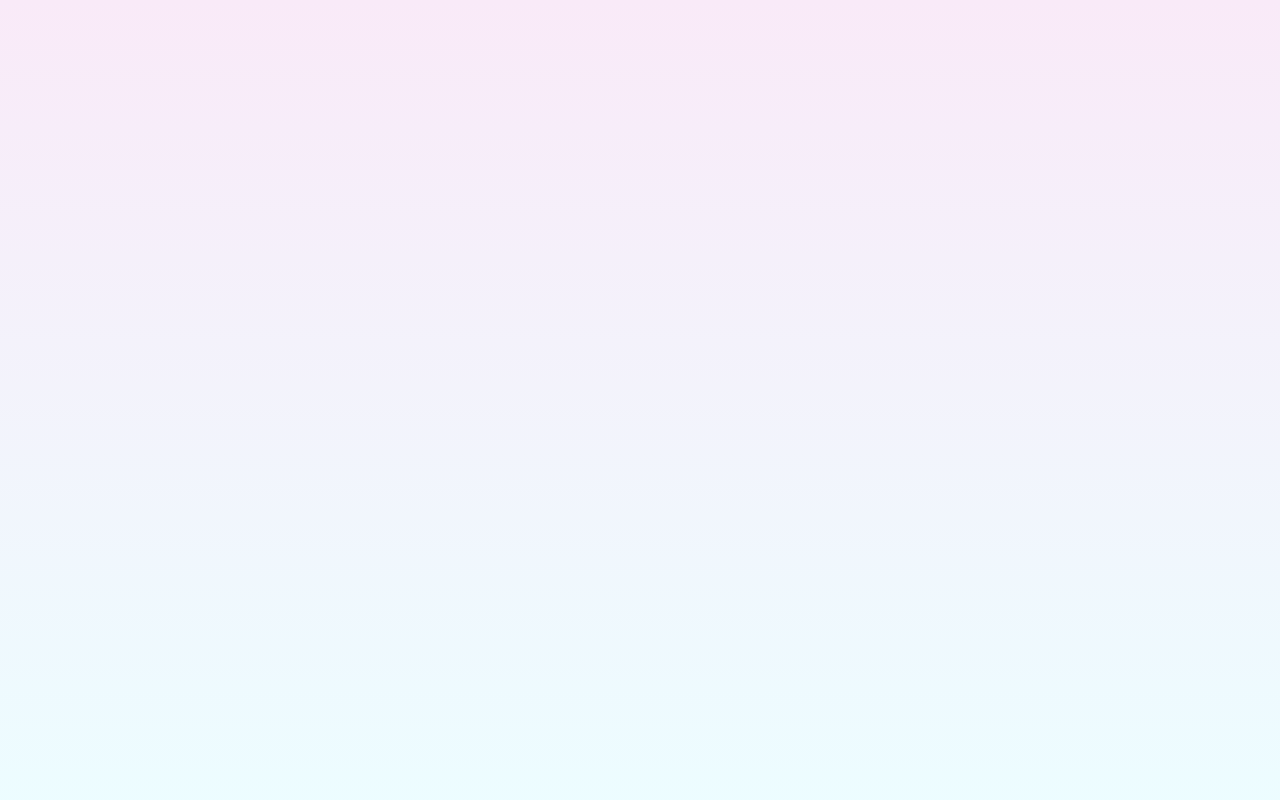
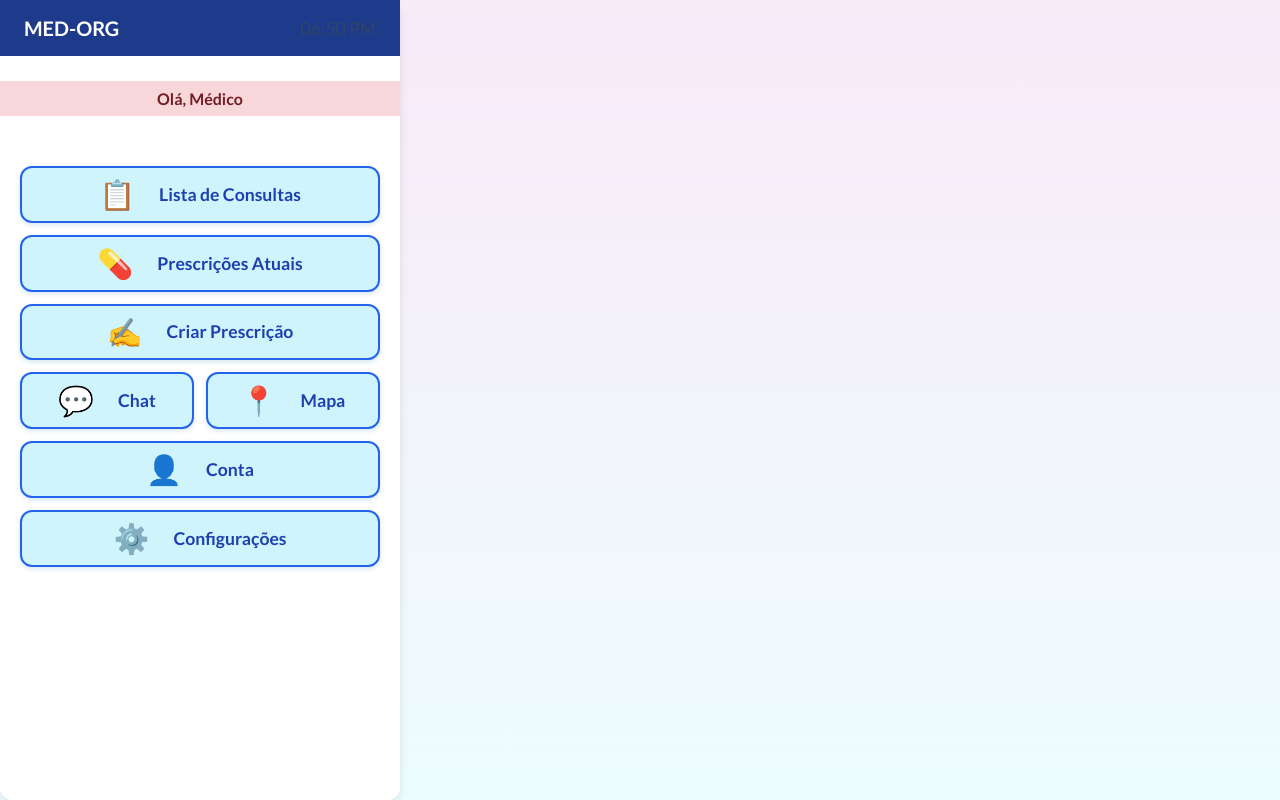
Before and after one commit to matheusarsenal/MED-ORG, a React (Vite) app in the folder FEnd/: page /home-medico in a window 1280 px wide. Before the commit this address had no page. Built offline with nearby package versions, Linux system fonts and the light colour scheme.

Commit message:
Implementação das telas de Home

```diff
--- a/FEnd/src/App.jsx
+++ b/FEnd/src/App.jsx
@@ -11,6 +11,9 @@ import PrescricaoPaciente from './Screens/PrescricaoPaciente'
 import Suporte from './Screens/PagSuporte'
 import Chat from './Screens/BatePapo'
 import MenuServicos from './Screens/Servicos';
+import HomeMedico from './Screens/HomeMedico';
+import HomePaciente from './Screens/HomePaciente';
+import HomeSecretario from './Screens/HomeSecretario';
 
 export default function App() {
   return (
@@ -26,6 +29,9 @@ export default function App() {
         <Route path="/suporte" element={<Suporte />} />
         <Route path="/chat" element={<Chat />} />
         <Route path="/servicos-oferecidos" element={<MenuServicos />} />
+        <Route path="/home-medico" element={<HomeMedico />} />
+        <Route path="/home-secretario" element={<HomeSecretario />} />
+        <Route path="/home-paciente" element={<HomePaciente />} />
       </Routes>
     </Router>
   )
--- /dev/null
+++ b/FEnd/src/Screens/HomeMedico/index.jsx
@@ -0,0 +1,56 @@
+import React, { useEffect } from "react";
+import { useNavigate } from "react-router-dom";
+import './style.css';
+
+const HomeMedico = () => {
+  const navigate = useNavigate();
+
+  const usuarioSalvo = JSON.parse(localStorage.getItem("usuario"));
+  const userName = usuarioSalvo?.nome || "Médico";
+  const tipoUsuario = usuarioSalvo?.tipo;
+
+  //useEffect(() => {
+  //  if(tipoUsuario !== "medico") {
+  //    alert("Acesso permitido apenas para médicos.");
+   //   navigate("/");
+   // }
+  //}, [tipoUsuario, navigate]);
+
+  const menuItems = [
+    { label: "Lista de Consultas", icon: "📋", path: "/consultas" },
+    { label: "Prescrições Atuais", icon: "💊", path: "/prescricoes" },
+    { label: "Criar Prescrição", icon: "✍️", path: "/criar-prescricao" },
+    { label: "Chat", icon: "💬", path: "/chat" },
+    { label: "Mapa", icon: "📍", path: "/mapa" },
+    { label: "Conta", icon: "👤", path: "/conta" },
+    { label: "Configurações", icon: "⚙️", path: "/configuracoes" },
+  ];
+
+  return (
+    <div className="home-container">
+      <header className="home-header">
+        <span>MED-ORG</span>
+        <span className="hora">
+          {new Date().toLocaleTimeString([], { hour: "2-digit", minute: "2-digit" })}
+        </span>
+      </header>
+
+      <div className="usuario-nome">Olá, {userName}</div>
+
+      <div className="menu-container">
+        {menuItems.map((item, index) => (
+          <button
+            key={index}
+            onClick={() => navigate(item.path)}
+            className="menu-item"
+          >
+            <span className="menu-icon">{item.icon}</span>
+            <span>{item.label}</span>
+          </button>
+        ))}
+      </div>
+    </div>
+  );
+};
+
+export default HomeMedico;
--- /dev/null
+++ b/FEnd/src/Screens/HomeMedico/style.css
@@ -0,0 +1,97 @@
+/* Container geral */
+.home-container {
+  max-width: 400px;
+  margin: 30px auto;
+  padding: 20px;
+  font-family: 'Segoe UI', Tahoma, Geneva, Verdana, sans-serif;
+  background-color: #f5f7fa;
+  border-radius: 12px;
+  box-shadow: 0 4px 10px rgba(0, 0, 0, 0.1);
+}
+
+/* Cabeçalho */
+.home-header {
+  display: flex;
+  justify-content: space-between;
+  align-items: center;
+  margin-bottom: 25px;
+  font-weight: 700;
+  font-size: 1.6rem;
+  color: #2c3e50;
+}
+
+.home-header .hora {
+  font-weight: 500;
+  font-size: 1.1rem;
+  color: #34495e;
+}
+
+/* Nome do usuário */
+.usuario-nome {
+  font-size: 1.3rem;
+  font-weight: 600;
+  color: #34495e;
+  margin-bottom: 30px;
+  text-align: center;
+}
+
+/* Container do menu */
+.menu-container {
+  display: flex;
+  flex-direction: column;
+  gap: 15px;
+}
+
+/* Botões do menu */
+.menu-item {
+  background-color: white;
+  border: 2px solid #2980b9;
+  border-radius: 8px;
+  padding: 14px 18px;
+  font-size: 1.1rem;
+  font-weight: 600;
+  color: #2980b9;
+  display: flex;
+  align-items: center;
+  cursor: pointer;
+  transition: all 0.3s ease;
+  box-shadow: 0 2px 5px rgba(41, 128, 185, 0.2);
+}
+
+.menu-item:hover {
+  background-color: #2980b9;
+  color: white;
+  box-shadow: 0 4px 12px rgba(41, 128, 185, 0.5);
+}
+
+/* Ícone do menu */
+.menu-icon {
+  margin-right: 12px;
+  font-size: 1.4rem;
+  line-height: 1;
+}
+
+/* Responsividade */
+@media (max-width: 450px) {
+  .home-container {
+    margin: 15px;
+    padding: 15px;
+  }
+
+  .home-header {
+    font-size: 1.3rem;
+  }
+
+  .usuario-nome {
+    font-size: 1.1rem;
+  }
+
+  .menu-item {
+    font-size: 1rem;
+    padding: 12px 15px;
+  }
+
+  .menu-icon {
+    font-size: 1.2rem;
+  }
+}
--- /dev/null
+++ b/FEnd/src/Screens/HomePaciente/index.jsx
@@ -0,0 +1,58 @@
+import React, { useEffect } from "react";
+import { useNavigate } from "react-router-dom";
+import './style.css';
+
+const HomePaciente = () => {
+  const navigate = useNavigate();
+
+  const usuarioSalvo = JSON.parse(localStorage.getItem("usuario"));
+  const userName = usuarioSalvo?.nome || "Usuário";
+  const tipoUsuario = usuarioSalvo?.tipo;
+
+  //useEffect(() => {
+  //  if (tipoUsuario !== "paciente") {
+  //    alert("Acesso permitido apenas para pacientes.");
+  //    navigate("/");
+  //  }
+  //}, [tipoUsuario, navigate]);
+
+  const menuItems = [
+    { label: "Falar com Médicos", icon: "💬", path: "/chat" },
+    { label: "Agendamentos", icon: "📅" },
+    { label: "Prescrições Atuais", icon: "💊" },
+    { label: "Mapa", icon: "📍" },
+    { label: "Conta", icon: "👤" },
+    { label: "Configurações", icon: "⚙️" },
+  ];
+
+  return (
+    <div className="home-container">
+      <header className="home-header">
+        <span>MED-ORG</span>
+        <span className="hora">
+          {new Date().toLocaleTimeString([], {
+            hour: "2-digit",
+            minute: "2-digit",
+          })}
+        </span>
+      </header>
+
+      <div className="usuario-nome">{userName}</div>
+
+      <div className="menu-container">
+        {menuItems.map((item, index) => (
+          <button
+            key={index}
+            onClick={() => item.path && navigate(item.path)}
+            className="menu-item"
+          >
+            <span className="menu-icon">{item.icon}</span>
+            <span>{item.label}</span>
+          </button>
+        ))}
+      </div>
+    </div>
+  );
+};
+
+export default HomePaciente;
--- /dev/null
+++ b/FEnd/src/Screens/HomeSecretario/index.jsx
@@ -0,0 +1,61 @@
+import React, { useEffect, useState } from "react";
+import { useNavigate } from "react-router-dom";
+import './style.css';
+
+const HomeSecretario = () => {
+  const navigate = useNavigate();
+  const usuarioSalvo = JSON.parse(localStorage.getItem("usuario"));
+  const userName = usuarioSalvo?.nome || "Secretário";
+  const tipoUsuario = usuarioSalvo?.tipo;
+
+  const [hora, setHora] = useState(new Date());
+
+  //useEffect(() => {
+  //  if (!usuarioSalvo || tipoUsuario !== "secretario") {
+  //    alert("Acesso permitido apenas para secretários.");
+  //    navigate("/");
+  //  }
+  //}, [usuarioSalvo, tipoUsuario, navigate]);
+
+  useEffect(() => {
+    const timer = setInterval(() => setHora(new Date()), 60000);
+    return () => clearInterval(timer);
+  }, []);
+
+  const menuItems = [
+    { label: "Agendar Consulta", icon: "📅", path: "/agendar-consulta" },
+    { label: "Listar Consultas", icon: "📋", path: "/listar-consultas" },
+    { label: "Mapa", icon: "📍", path: "/mapa" },
+    { label: "Configuração", icon: "⚙️", path: "/configuracao" },
+    { label: "Conta", icon: "👤", path: "/conta" },
+  ];
+
+  return (
+    <div className="home-container">
+      <header className="home-header">
+        <span>MED-ORG</span>
+        <span className="hora">
+          {hora.toLocaleTimeString([], { hour: "2-digit", minute: "2-digit" })}
+        </span>
+      </header>
+
+      <div className="usuario-nome">{userName}</div>
+
+      <div className="menu-container">
+        {menuItems.map((item, index) => (
+          <button
+            key={index}
+            onClick={() => item.path && navigate(item.path)}
+            className="menu-item"
+            aria-label={item.label}
+          >
+            <span className="menu-icon">{item.icon}</span>
+            <span>{item.label}</span>
+          </button>
+        ))}
+      </div>
+    </div>
+  );
+};
+
+export default HomeSecretario;
--- /dev/null
+++ b/FEnd/src/Screens/HomeSecretario/style.css
@@ -0,0 +1,125 @@
+* {
+  box-sizing: border-box;
+}
+
+.home-container {
+  width: 100%;
+  min-height: 100vh;
+  background-color: #ffffff; /* fundo branco */
+  display: flex;
+  flex-direction: column;
+  align-items: center;
+  font-family: 'Segoe UI', Tahoma, Geneva, Verdana, sans-serif;
+  padding: 0;
+  margin: 0;
+}
+
+.home-header {
+  width: 100%;
+  background-color: #1e3a8a; /* azul escuro */
+  color: white;
+  padding: 16px 24px;
+  font-size: 1.25rem;
+  font-weight: bold;
+  display: flex;
+  justify-content: space-between;
+  align-items: center;
+}
+
+.hora {
+  font-size: 0.9rem;
+  opacity: 0.8;
+}
+
+.usuario-nome {
+  width: 100%;
+  background-color: #f8d7da; /* vermelho claro */
+  text-align: center;
+  padding: 8px 0;
+  font-weight: 600;
+  font-size: 1rem;
+  color: #721c24;
+}
+
+.menu-container {
+  display: flex;
+  flex-direction: column;
+  gap: 12px;
+  padding: 20px;
+  width: 100%;
+  max-width: 420px;
+}
+
+.menu-item {
+  display: flex;
+  align-items: center;
+  gap: 12px;
+  background-color: #cff4fc; /* azul claro */
+  border: 2px solid #2563eb; /* azul médio */
+  color: #1e40af; /* azul mais escuro */
+  font-weight: 600;
+  padding: 12px 20px;
+  border-radius: 12px;
+  cursor: pointer;
+  transition: background-color 0.3s ease, border-color 0.3s ease, transform 0.2s ease;
+  font-size: 1.1rem;
+}
+
+.menu-item:hover {
+  background-color: #bae6fd;
+  border-color: #1d4ed8;
+  transform: translateY(-2px);
+}
+
+.menu-item:focus {
+  outline: 3px solid #2563eb;
+  outline-offset: 2px;
+  background-color: #bae6fd;
+}
+
+.menu-item:active {
+  background-color: #93c5fd;
+  border-color: #1e40af;
+}
+
+.menu-item:disabled {
+  background-color: #e5e7eb;
+  color: #9ca3af;
+  border-color: #d1d5db;
+  cursor: not-allowed;
+}
+
+.menu-icon {
+  font-size: 1.8rem;
+}
+
+/* Responsividade para telas pequenas */
+@media (max-width: 400px) {
+  .menu-container {
+    max-width: 100%;
+    padding: 10px;
+  }
+
+  .menu-item {
+    font-size: 1rem;
+    padding: 10px 16px;
+  }
+
+  .menu-icon {
+    font-size: 1.5rem;
+  }
+}
+
+/* Layout para tablets ou telas médias */
+@media (min-width: 500px) {
+  .menu-container {
+    flex-direction: row;
+    flex-wrap: wrap;
+    justify-content: center;
+  }
+
+  .menu-item {
+    flex: 1 1 45%;
+    justify-content: center;
+  }
+}
```
Also changed, not shown: FEnd/src/Screens/HomePaciente/style.css (added).
